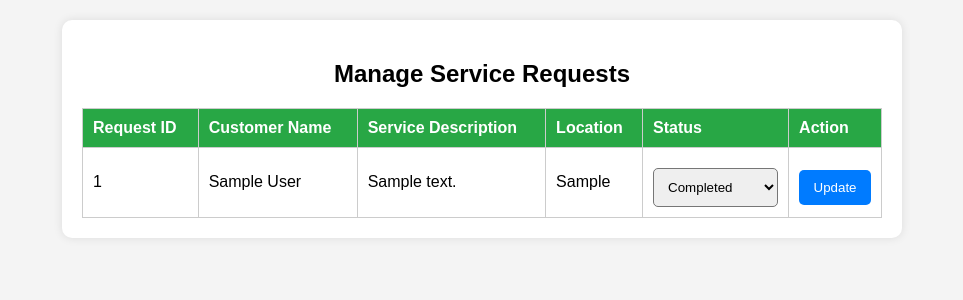
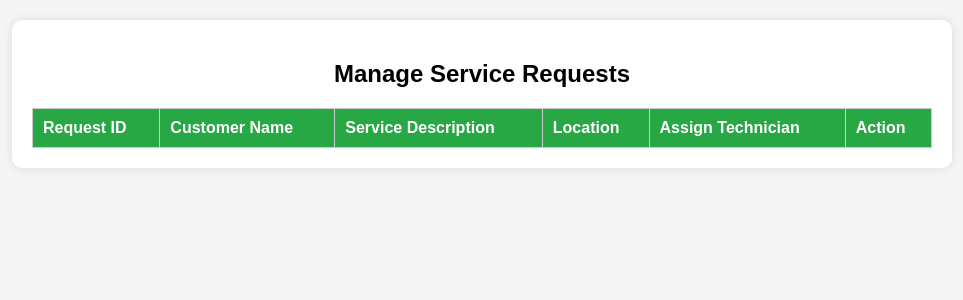
Before and after one commit to eesa-ma/smart-sevice-allocation-system, a PHP site: page /admin/service-manage.php in a window 1280 px wide. Shown: the top 300 px of the page, without its empty margins (158-1121 px from the left). Run offline with PHP 8.4, Linux system fonts and the light colour scheme; tables that the repository leaves empty or names only in its code hold one stand-in row (values such as "Sample post"); lists and menus that the app fills with data are empty.

Commit message:
updated admin and user

```diff
--- a/admin/service-manage.php
+++ b/admin/service-manage.php
@@ -1,6 +1,22 @@
 <?php
     session_start();
     include '../includes/db.php';
+
+    if (isset($_POST['assign_technician'])) {
+        $request_id = $_POST['request_id'];
+        $technician_id = $_POST['technician_id'];
+
+        // Assign technician and update status to "In Progress"
+        $assignQuery = "UPDATE service_request
+                        SET Techinician_ID = '$technician_id', Status = 'In Progress'
+                        WHERE Request_ID = '$request_id'";
+
+        if (mysqli_query($conn, $assignQuery)) {
+            echo "<script>alert('Technician Assigned Successfully!'); window.location.href='service-manage.php';</script>";
+        } else {
+            echo "<script>alert('Error Assigning Technician');</script>";
+        }
+    }
 ?>
 
 <!DOCTYPE html>
@@ -18,7 +34,7 @@
             background-color: #f4f4f4;
         }
         .container {
-            max-width: 800px;
+            max-width: 900px;
             margin: auto;
             background: white;
             padding: 20px;
@@ -42,9 +58,9 @@
             background-color: #28a745;
             color: white;
         }
-        select, button, textarea {
+        select, button {
             padding: 10px;
-            margin-top: 10px;
+            margin-top: 5px;
             border-radius: 5px;
             width: 100%;
         }
@@ -68,31 +84,42 @@
                 <th>Customer Name</th>
                 <th>Service Description</th>
                 <th>Location</th>
-                <th>Status</th>
+                <th>Assign Technician</th>
                 <th>Action</th>
             </tr>
             <?php
-                $query = "SELECT sr.Request_ID, u.name, sr.Description, sr.Location, sr.Status
+                // Fetch all pending service requests
+                $query = "SELECT sr.Request_ID, u.name, sr.Description, sr.Location, sr.Techinician_ID
                           FROM service_request sr
-                          JOIN user u ON sr.User_ID = u.user_ID";
+                          JOIN user u ON sr.User_ID = u.user_ID
+                          WHERE sr.Status = 'Pending'";
 
                 $result = mysqli_query($conn, $query);
 
-                while($row = mysqli_fetch_assoc($result)) {
+                while ($row = mysqli_fetch_assoc($result)) {
                     echo "<tr>
                         <td>{$row['Request_ID']}</td>
                         <td>{$row['name']}</td>
                         <td>{$row['Description']}</td>
                         <td>{$row['Location']}</td>
                         <td>
-                            <select>
-                                <option value='Pending' " . ($row['Status'] == 'Pending' ? 'selected' : '') . ">Pending</option>
-                                <option value='In Progress' " . ($row['Status'] == 'In Progress' ? 'selected' : '') . ">In Progress</option>
-                                <option value='Completed' " . ($row['Status'] == 'Completed' ? 'selected' : '') . ">Completed</option>
-                            </select>
+                            <form method='POST' action=''>
+                                <input type='hidden' name='request_id' value='{$row['Request_ID']}'>
+                                <select name='technician_id' required>
+                                    <option value=''>Select Technician</option>";
+
+                                    // Fetch available technicians
+                                    // $techQuery = "SELECT Techinician_ID, Name FROM technician WHERE Status = 'Available'";
+                                    // $techResult = mysqli_query($conn, $techQuery);
+                                    // while ($tech = mysqli_fetch_assoc($techResult)) {
+                                    //     echo "<option value='{$tech['Techinician_ID']}'>{$tech['Name']}</option>";
+                                    // }
+
+                    echo "          </select>
                         </td>
-                        <td><button>Update</button></td>
-                    </tr>";
+                        <td><button type='submit' name='assign_technician'>Update</button></td>
+                            </form>
+                        </tr>";
                 }
             ?>
         </table>
```
Also changed, not shown: admin/admin-dash.php (+23 -6 lines), user/track-service.php (+21 -19 lines), user/user-dash.php (+16 -3 lines).
